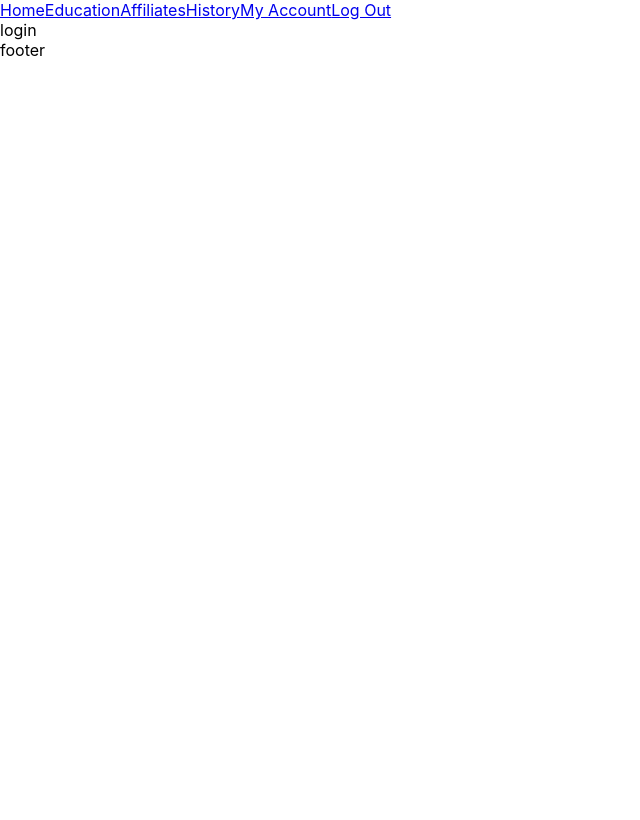
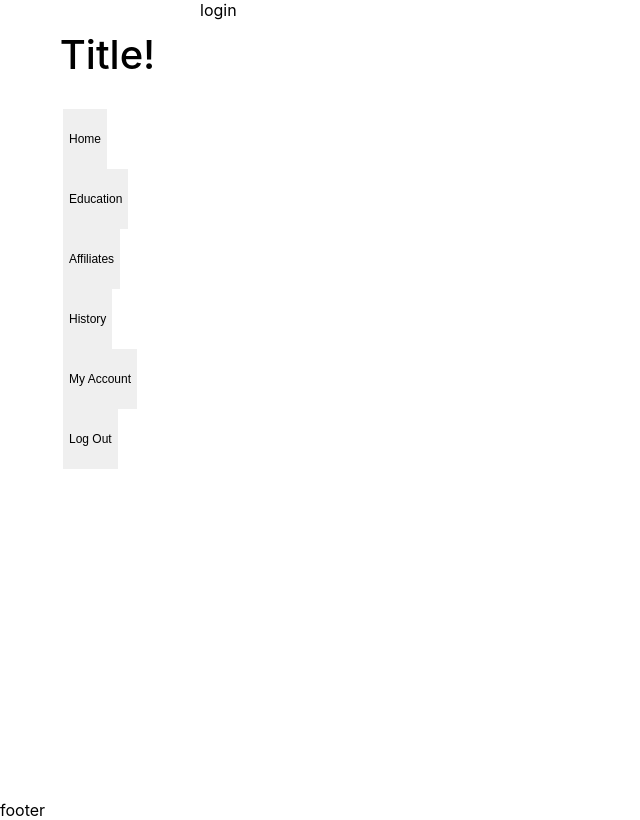
Before and after one commit to williamcd/PaymentPortal, a React (Create React App) app: page / in a window 1280 px wide. Shown: the whole page, without its empty margins (0-640 px from the left). Built offline with nearby package versions, Linux system fonts and the light colour scheme.

Commit message:
working on left-nav styling

```diff
--- a/src/App.js
+++ b/src/App.js
@@ -14,6 +14,7 @@ import MyAccount from './components/MyAccount';
 function App() {
   return (
     <div>
+      <BodyAlignment>
         <Router>
           <Nav />
           <div>
@@ -26,10 +27,15 @@ function App() {
               <Route exact path="/myaccount" component={MyAccount} />
             </Switch>
           </div>
+        </Router>
+      </BodyAlignment>
       <Footer />
-      </Router>
     </div>
   );
 }
-
+const BodyAlignment = styled.div`
+  display: flex;
+  flex-direction: row;
+  width: 100vw;
+`
 export default App;
--- a/src/components/Nav.js
+++ b/src/components/Nav.js
@@ -3,18 +3,66 @@ import { Link } from "react-router-dom";
 import styled from 'styled-components';
 
 class Nav extends Component {
+    state = {
+        loggedIn: true,
+        hamburger: false,
+    }
+    hamburger = () => {
+        this.setState({ hamburger: !this.state.hamburger })
+    }
     render() {
         return (
-            <div>
-                <Link to="/home">Home</Link>
-                <Link to="/education">Education</Link>
-                <Link to="/affiliates">Affiliates</Link>
-                <Link to="/history">History</Link>
-                <Link to="/myaccount">My Account</Link>
-                <Link to="/">Log Out</Link>
-            </div>
+            <NavStyle>
+                <Title>Title!</Title>
+                <Buttons>
+                    <Link to="/home"><Button1>Home</Button1></Link>
+                    <Link to="/education"><Button1>Education</Button1></Link>
+                    <Link to="/affiliates"><Button1>Affiliates</Button1></Link>
+                    <Link to="/history"><Button1>History</Button1></Link>
+                    <Link to="/myaccount"><Button1>My Account</Button1></Link>
+                    <Link to="/"><Button1>Log Out</Button1></Link>
+                    <div></div>
+                </Buttons>
+            </NavStyle>
         );
     }
 }
+const NavStyle = styled.div`
+    height: 100vh;
+    width: 200px;
+    /* background-color: yellow; */
+    display: flex;
+    flex-direction: column;
+    align-items: center;
+`
+const Title = styled.div`
+    margin-top: 30px;
+    font-size: 40px;
+    font-weight: 500;
+    margin-left: 15px;
+`
+const Buttons = styled.div`
+    margin-top: 30px;
+    /* background-color: #cdcdcd; */
+    display: flex;
+    flex-direction: column;
+`
+const Button1 = styled.button`
+    height: 60px;
+    /* colors */
+    color: black;
+    font-size: 12px;
+    /* border */
+    border: none;
+    outline: none;
+    transition: color 0.5s ease;
+    /* animations */
+    &:hover {
+        color: tomato;
+    }
+    &:active {
+        color: red;
+    }
+`
 
 export default Nav;
```
Lines whose indentation alone changed are shown as unchanged.
